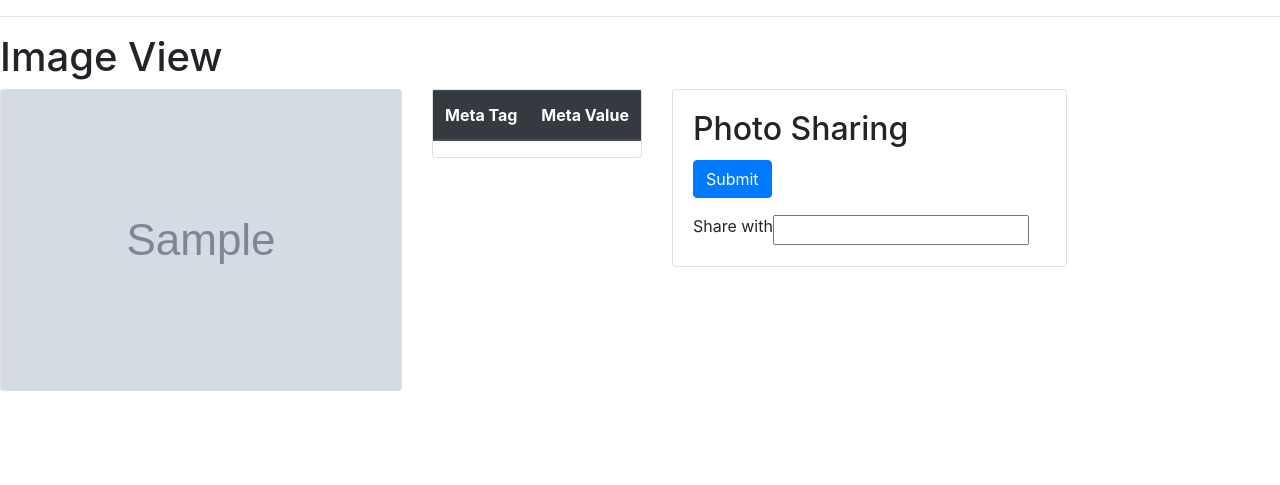
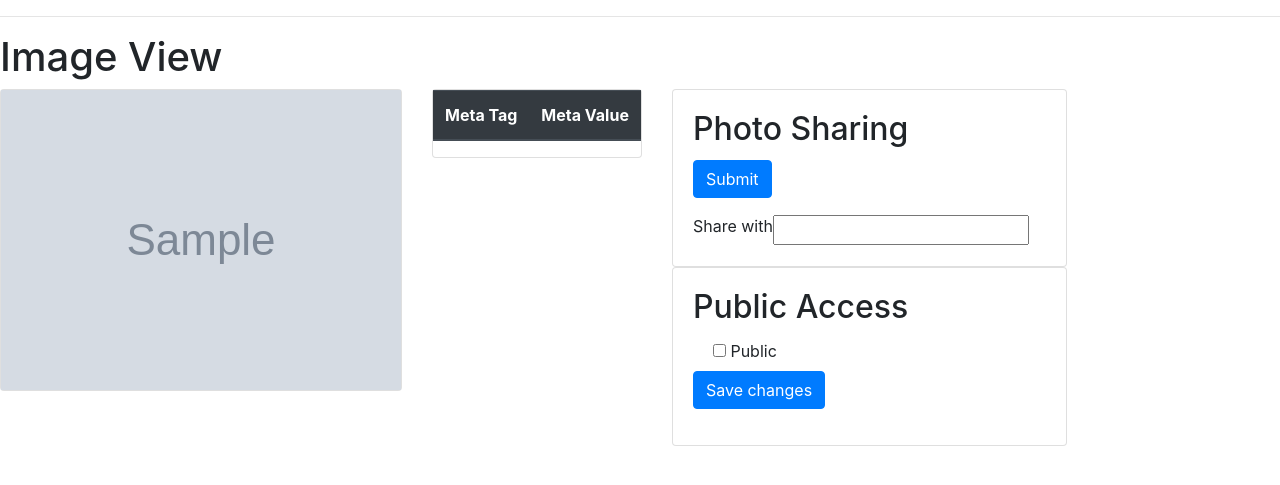
Before and after one commit to Segelzwerg/FamilyFoto, a Flask app: template family_foto/templates/image.html in a window 1280 px wide. Shown: the part 40-525 px from the top of the page. Run offline with Flask 2, Linux system fonts and the light colour scheme; tables that the repository leaves empty hold one stand-in row (values such as "Sample post"); the template is opened without the code that fills it: values that come from a table or form of the project are taken from there, most other values are stand-ins (such as "Sample title", 1, 10 or a date in 2020); grey boxes marked "Sample" are stand-in pictures; form fields are guessed from the names that the template uses; lists and menus that the app fills with data are empty; parts of the project's set-up code (start-up, migrations or seed data) failed here and were passed over; some libraries are stand-ins or nearby versions.

Commit message:
ADD: form for public access

```diff
--- /dev/null
+++ b/family_foto/forms/public_form.py
@@ -0,0 +1,10 @@
+from flask_wtf import FlaskForm
+from wtforms import SubmitField, BooleanField
+
+
+class PublicForm(FlaskForm):
+    """
+    Form to share at the public gallery.
+    """
+    public = BooleanField()
+    submit = SubmitField('Save changes')
--- a/family_foto/templates/image.html
+++ b/family_foto/templates/image.html
@@ -7,7 +7,8 @@
             <div class="card">
                 {% if photo is not none %}
                     <a href="{{ photo.url }}">
-                        <img src="{{ thumbnail }}" alt="File could not be loaded: {{ photo.filename }}">
+                        <img src="{{ thumbnail }}"
+                             alt="File could not be loaded: {{ photo.filename }}">
                     </a>
                 {% endif %}
             </div>
@@ -37,6 +38,21 @@
         </div>
         <div class="col-auto">
             {% include 'fragments/photo-sharing.html' %}
+            <div class="card" id="Public Access">
+                <div class="card-body">
+                    <h2 class="card-title">Public Access</h2>
+                    <form action="" method="post">
+                        <div class="form-check">
+                            {{ public_form.public }}
+                            {{ public_form.public.label }}
+                        </div>
+                        <p class="align-self-lg-end">
+                            {{ public_form.submit(class="btn btn-primary") }}
+                        </p>
+                    </form>
+                </div>
+            </div>
         </div>
+
     </div>
 {% endblock %}
--- a/family_foto/web.py
+++ b/family_foto/web.py
@@ -7,6 +7,7 @@ from werkzeug.datastructures import FileStorage
 from family_foto.const import RESIZED_DEST, UPLOADED_PHOTOS_DEST, UPLOADED_VIDEOS_DEST
 from family_foto.forms.login_form import LoginForm
 from family_foto.forms.photo_sharing_form import PhotoSharingForm
+from family_foto.forms.public_form import PublicForm
 from family_foto.forms.upload_form import UploadForm
 from family_foto.logger import log
 from family_foto.models import db
@@ -99,6 +100,7 @@ def image_view(filename):
     """
     log.info(f'{current_user.username} requested image view of {filename}')
     form = PhotoSharingForm()
+    public_form = PublicForm()
     file = File.query.filter_by(filename=filename).first()
 
     if request.form.get('share_with'):
@@ -108,14 +110,20 @@ def image_view(filename):
         file.share_with(users_share_with)
         db.session.commit()
 
+    if request.form.get('public'):
+        file.protected = True if request.form.get('public') == 'y' else False
+        db.session.commit()
+
     form.share_with.choices = User.all_user_asc()
     form.share_with.data = [str(other_user_id) for
                             other_user_id in [current_user.settings.share_all_id]]
+
+    public_form.public.data = 'y' if file.protected else 'n'
     if not file.has_read_permission(current_user):
         abort(401)
     thumbnail = ThumbnailService.generate(file, 400, 400)
     return render_template('image.html', user=current_user, photo=file,
-                           thumbnail=thumbnail, form=form)
+                           thumbnail=thumbnail, form=form, public_form=public_form)
 
 
 @web_bp.route('/photo/<filename>')
```
